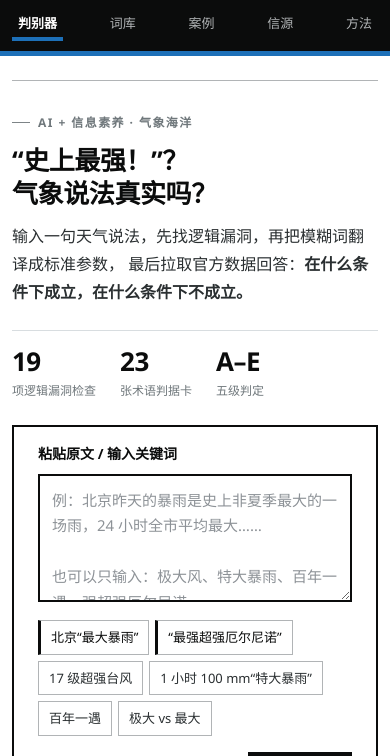
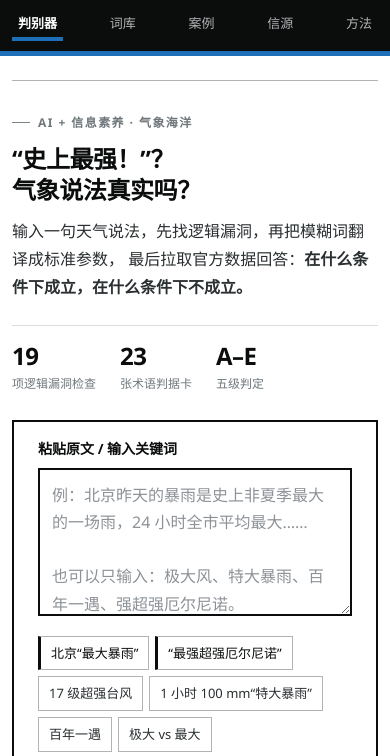
Before and after one commit to CallMeSUCH/weather-rumor-judger-demo, a plain HTML site: page web/index.html in a window 390 px wide. Shown: the part 60-816 px from the top of the page. Drawn offline with Linux system fonts and the light colour scheme.

Commit message:
style: 统一字阶为 8 级，收敛散落色值
- 字号 15 种 -> 8 种（11/12/13/14/16/24/32/44）
- theme 内直接色值仅剩白/黑/打印灰，其余全部走 tokens
- 判定字母改为实底白字，B 级单独提亮为 #b45f06 保证对比度
- 判据卡、总结块改为「顶线 + 标题」，去掉多余外框
- check-item 改左侧色条，不再逐条套框

```diff
--- a/web/theme.css
+++ b/web/theme.css
@@ -22,7 +22,7 @@ a {
   text-decoration-thickness: 1px;
 }
 a:hover {
-  color: #003078;
+  color: var(--accent-dark);
   text-decoration-thickness: 2px;
 }
 
@@ -55,13 +55,13 @@ code {
 .brand-mark { color: #fff; }
 .brand-text strong {
   color: #fff;
-  font-size: 17px;
+  font-size: 16px;
   font-weight: 700;
   letter-spacing: .2px;
 }
 .brand-text small {
   color: var(--c-400);
-  font-size: 11.5px;
+  font-size: 12px;
   margin-top: 2px;
 }
 .nav { gap: 2px; }
@@ -87,7 +87,7 @@ code {
 }
 .proto-badge {
   color: var(--c-400);
-  border: 1px solid #4c5155;
+  border: 1px solid var(--c-700);
   background: transparent;
   border-radius: 0;
   padding: 3px 8px;
@@ -153,7 +153,7 @@ code {
   border-top: 1px solid var(--line-2);
 }
 .hero-stat strong {
-  font-size: 26px;
+  font-size: 24px;
   color: var(--ink);
   line-height: 1.15;
   letter-spacing: -.5px;
@@ -179,12 +179,12 @@ code {
   margin-bottom: var(--sp-2);
 }
 .claim-input {
-  min-height: 128px;
+  min-height: 148px;
   border: var(--bw-strong) solid var(--ink);
   border-radius: 0;
   padding: var(--sp-3);
   background: #fff;
-  font-size: 15px;
+  font-size: 16px;
   line-height: 1.7;
 }
 .claim-input:focus {
@@ -228,7 +228,7 @@ code {
 .btn {
   border-radius: 0;
   padding: 10px 18px;
-  font-size: 15px;
+  font-size: 16px;
   font-weight: 700;
   box-shadow: none;
   transition: background-color .12s ease, color .12s ease, border-color .12s ease;
@@ -332,7 +332,7 @@ a:focus-visible {
   border-left: 4px solid var(--c-400);
 }
 .matrix-cell h4 { font-size: 14px; margin: 0 0 4px; }
-.matrix-cell p { font-size: 12.5px; color: var(--muted); line-height: 1.6; }
+.matrix-cell p { font-size: 13px; color: var(--muted); line-height: 1.6; }
 .matrix-cell.good { background: #fff; border-left-color: var(--ok); }
 .matrix-cell.warn { background: #fff; border-left-color: var(--warn); }
 .matrix-cell.bad  { background: #fff; border-left-color: var(--bad); }
@@ -362,7 +362,7 @@ a:focus-visible {
   width: 32px;
   height: 32px;
 }
-.feature-card h4 { font-size: 15px; }
+.feature-card h4 { font-size: 16px; }
 .feature-card p { font-size: 13px; color: var(--ink-2); line-height: 1.65; }
 
 /* ---------- 9. 表格：上粗线 + 细行线 ---------- */
@@ -404,14 +404,14 @@ a:focus-visible {
 .verdict-letter {
   width: 84px; height: 84px;
   border-radius: 0;
-  font-size: 42px;
+  font-size: 44px;
   font-weight: 700;
   letter-spacing: 0;
   color: #fff;
   background: var(--ink);
 }
 .verdict-letter.A { background: var(--ok);   color: #fff; }
-.verdict-letter.B { background: var(--warn); color: #fff; }
+.verdict-letter.B { background: var(--verdict-b);     color: #fff; }
 .verdict-letter.C { background: var(--bad);  color: #fff; }
 .verdict-letter.D { background: var(--gray); color: #fff; }
 .verdict-letter.E { background: var(--sev);  color: #fff; }
@@ -423,9 +423,9 @@ a:focus-visible {
   margin: 0 0 var(--sp-2);
   line-height: 1.2;
 }
-.result-header p { font-size: 15px; color: var(--ink-2); line-height: 1.7; }
+.result-header p { font-size: 16px; color: var(--ink-2); line-height: 1.7; }
 .result-header-points {
-  font-size: 15px;
+  font-size: 16px;
   line-height: 1.7;
   color: var(--ink-2);
   padding-left: 18px;
@@ -453,10 +453,36 @@ a:focus-visible {
 .kv dt { color: var(--muted); font-weight: 700; font-size: 13px; }
 .kv dd { color: var(--ink); font-size: 14px; line-height: 1.65; }
 
-.term-card { border: 1px solid var(--line); }
-.term-card h4 { font-size: 15px; }
+/* 结果页内的判据卡改为「小标题 + 顶线」，不再是一个个盒子 */
+.result-wrap .term-card {
+  border: none;
+  border-top: 2px solid var(--ink);
+  padding: 12px 0 0;
+  background: #fff;
+}
+.result-wrap .term-card + .term-card { margin-top: var(--sp-4); }
+
+/* 总结区的四个小块同样去容器化 */
+.summary-item {
+  border: none;
+  border-top: 2px solid var(--c-300);
+  border-radius: 0;
+  padding: 10px 0 0;
+  background: #fff;
+}
+
+/* 数据速览：单条数据不要横向铺满整行 */
+.overview-strip {
+  grid-template-columns: repeat(auto-fit, minmax(150px, 220px));
+  justify-content: start;
+}
+
+/* 判定区右侧按钮统一宽度，避免参差 */
+.result-actions .btn { min-width: 92px; }
+
+.term-card h4 { font-size: 16px; }
 .term-card p { font-size: 14px; color: var(--ink-2); line-height: 1.65; }
-.term-head h4 { font-size: 15px; }
+.term-head h4 { font-size: 16px; }
 .tag {
   border-radius: 0;
   font-size: 11px;
@@ -469,20 +495,35 @@ a:focus-visible {
 .term-card .term-meta { font-size: 12px; color: var(--muted); }
 .term-card ul { font-size: 13px; }
 
-.check-item { border: 1px solid var(--line-2); background: #fff; padding: 10px 11px; }
+.check-item {
+  border: none;
+  border-left: 3px solid var(--c-400);
+  background: #fff;
+  padding: 8px 0 10px 12px;
+}
+.check-item.pass { border-left-color: var(--ok); }
+.check-item.warn { border-left-color: var(--warn); }
+.check-item.fail { border-left-color: var(--bad); }
+.check-item.unknown { border-left-color: var(--gray); }
 .check-item strong { font-size: 14px; }
 .check-item p { font-size: 13px; color: var(--ink-2); }
 
-.evidence-item { padding: var(--sp-3); background: #fff; }
+.evidence-item {
+  border: none;
+  border-left: 2px solid var(--c-300);
+  border-radius: 0;
+  padding: 8px 0 8px 12px;
+  background: #fff;
+}
 .evidence-top strong { font-size: 14px; }
-.evidence-item p { font-size: 13.5px; color: var(--ink-2); }
+.evidence-item p { font-size: 14px; color: var(--ink-2); }
 .evidence-item a { font-size: 12px; }
 
 .conditions { font-size: 14px; color: var(--ink-2); line-height: 1.7; }
 .conditions li { margin: 6px 0; }
 
 /* ---------- 12. 表单 ---------- */
-.field label { font-size: 12.5px; font-weight: 700; color: var(--ink-2); letter-spacing: 0; }
+.field label { font-size: 13px; font-weight: 700; color: var(--ink-2); letter-spacing: 0; }
 .field input, .field select, .field textarea {
   border: var(--bw-strong) solid var(--ink);
   border-radius: 0;
@@ -496,7 +537,7 @@ a:focus-visible {
   border-color: var(--ink);
   box-shadow: var(--focus);
 }
-.field .hint { font-size: 11.5px; color: var(--muted); }
+.field .hint { font-size: 12px; color: var(--muted); }
 
 .claim-preview {
   background: var(--c-100);
@@ -504,7 +545,7 @@ a:focus-visible {
   border-left: 4px solid var(--ink);
   border-radius: 0;
   padding: var(--sp-3) var(--sp-4);
-  font-size: 15px;
+  font-size: 16px;
   line-height: 1.7;
   color: var(--ink-2);
 }
@@ -512,14 +553,14 @@ a:focus-visible {
 .notice {
   border-radius: 0;
   padding: 12px 14px;
-  font-size: 13.5px;
+  font-size: 14px;
   line-height: 1.65;
   border: 1px solid;
   border-left-width: 4px;
 }
 .notice.info { background: #fff; border-color: var(--line); border-left-color: var(--accent); color: var(--ink-2); }
-.notice.warn { background: var(--warn-soft); border-color: #e8d5b0; border-left-color: var(--warn); color: #5c3f00; }
-.notice.bad  { background: var(--bad-soft);  border-color: #f0c3c3; border-left-color: var(--bad);  color: #8a1f10; }
+.notice.warn { background: var(--warn-soft); border-color: var(--c-300); border-left-color: var(--warn); color: #5c3f00; }
+.notice.bad  { background: var(--bad-soft);  border-color: var(--c-300); border-left-color: var(--bad);  color: #8a1f10; }
 
 /* ---------- 13. 实时核验模块 ---------- */
 .live-block {
@@ -541,7 +582,7 @@ a:focus-visible {
 /* ---------- 14. 徽标与标签 ---------- */
 .level, .type-badge, .triad-tag {
   border-radius: 0;
-  font-size: 10.5px;
+  font-size: 11px;
   font-weight: 700;
   letter-spacing: .04em;
 }
@@ -552,7 +593,7 @@ a:focus-visible {
   border: var(--bw-strong) solid var(--ink);
   border-radius: 0;
   padding: 9px 12px;
-  font-size: 15px;
+  font-size: 16px;
   background: #fff;
 }
 .search-input:focus { outline: 3px solid transparent; box-shadow: var(--focus); border-color: var(--ink); }
@@ -605,6 +646,15 @@ a:focus-visible {
   a[href^="http"]::after { content: " (" attr(href) ")"; font-size: 8pt; color: #555; }
 }
 
+/* 词库页的判据卡仍需卡片外观（网格布局需要边界） */
+.term-grid .term-card {
+  border: 1px solid var(--line);
+  border-top: 1px solid var(--line);
+  padding: var(--sp-4);
+  margin: 0;
+}
+.term-grid { gap: var(--sp-4); }
+
 /* ---------- 20. 响应式 ---------- */
 @media (max-width: 980px) {
   .hero-grid { grid-template-columns: 1fr; padding: var(--sp-5) 0; gap: var(--sp-5); }
@@ -613,13 +663,13 @@ a:focus-visible {
   .matrix { grid-template-columns: 1fr; }
 }
 @media (max-width: 680px) {
-  body { font-size: 15px; }
+  body { font-size: 16px; }
   .header-inner { padding: 10px 12px; }
   .nav { width: 100%; justify-content: space-between; }
   .nav a { padding: 7px 6px; font-size: 13px; }
-  .hero h1 { font-size: 26px; }
+  .hero h1 { font-size: 24px; }
   .result-header { grid-template-columns: 64px minmax(0, 1fr); padding: var(--sp-4); gap: var(--sp-3); }
-  .verdict-letter { width: 56px; height: 56px; font-size: 28px; }
+  .verdict-letter { width: 56px; height: 56px; font-size: 32px; }
   .result-header h2 { font-size: 24px; }
   .result-actions { display: grid; grid-template-columns: 1fr 1fr; }
 }
--- a/web/tokens.css
+++ b/web/tokens.css
@@ -30,6 +30,7 @@
 
   /* ---------- 强调色：只保留一个交互蓝 ---------- */
   --accent:      #1d70b8;
+  --accent-dark: #003078;
   --accent-soft: #eaf1f9;
   --accent-2:    var(--c-900);
   --accent-2-soft: var(--c-100);
@@ -42,6 +43,7 @@
   --bad:  #d4351c;  --bad-soft:  #fbeceb;
   --gray: #505a5f;  --gray-soft: #f0f1f1;
   --sev:  #912b88;  /* E 级 */
+  --verdict-b: #b45f06;  /* B 级专用，比 --warn 亮，保证白字可读 */
 
   /* ---------- 结构：零圆角、零阴影、实线边框 ---------- */
   --radius:    0px;
@@ -50,14 +52,15 @@
   --shadow-sm: none;
   --max:       1080px;
 
-  /* ---------- 字阶（7 级，替代原来的 23 种） ---------- */
-  --fs-12: 12px;
-  --fs-14: 14px;
-  --fs-16: 16px;
-  --fs-19: 19px;
-  --fs-24: 24px;
-  --fs-32: 32px;
-  --fs-44: 44px;
+  /* ---------- 字阶（8 级，替代原来的 23 种） ---------- */
+  --fs-11: 11px;  /* 徽标、单位 */
+  --fs-12: 12px;  /* 辅助说明 */
+  --fs-13: 13px;  /* 密集表格 */
+  --fs-14: 14px;  /* 正文小 */
+  --fs-16: 16px;  /* 正文 */
+  --fs-24: 24px;  /* 区块标题 */
+  --fs-32: 32px;  /* 页面主标题 */
+  --fs-44: 44px;  /* 判定字母 */
 
   /* ---------- 间距（8pt 基数） ---------- */
   --sp-1: 4px;   --sp-2: 8px;   --sp-3: 12px;  --sp-4: 16px;
```
